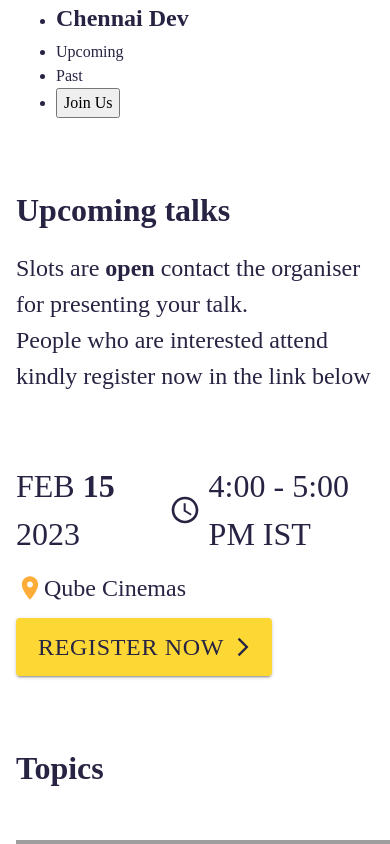
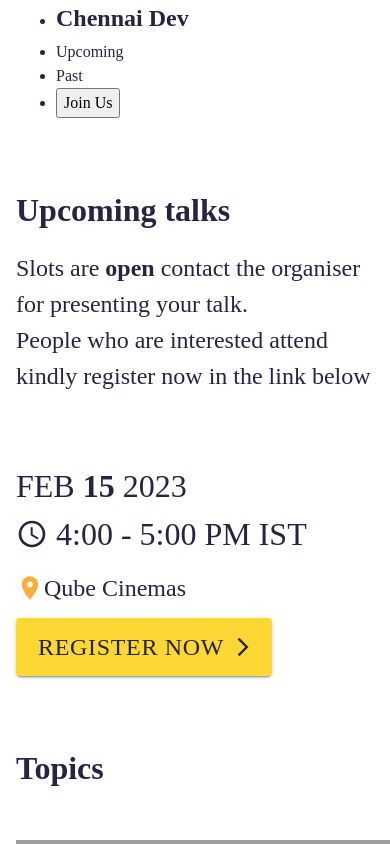
Before and after one commit to ragavkumarv/madras-dev, a Next.js app: page / in a window 390 px wide. Shown: the top 844 px of the page. Built offline with nearby package versions, Linux system fonts and the light colour scheme; grey boxes are pictures that could not be loaded; a web font is replaced by a local one.

Commit message:
a bit responsive

```diff
--- a/src/app/Navigation.tsx
+++ b/src/app/Navigation.tsx
@@ -25,6 +25,7 @@ const NavContainer = styled.nav`
   > ul {
     list-style: none;
     display: flex;
+    flex-wrap: wrap;
     align-items: center;
     gap: 2.5rem;
     padding: 1.5rem 0;
--- a/src/app/PastTalkList.tsx
+++ b/src/app/PastTalkList.tsx
@@ -40,6 +40,10 @@ const PastTalkListContainer = styled.div`
   row-gap: 3rem;
   position: relative;
   margin: 3rem 0px;
+
+  @media (min-width: 1000px) {
+    justify-items: initial;
+  }
 `;
 
 export function PastTalkList({ talkList }: { talkList: Talk[] }) {
--- a/src/app/UpcomingRegistration.tsx
+++ b/src/app/UpcomingRegistration.tsx
@@ -30,10 +30,15 @@ const DateTime = styled.p`
 const MeetupDate = styled.p`
   font-size: 2rem;
 `;
-const DateTimeContainer = styled.p`
+const DateTimeContainer = styled.div`
   display: flex;
-  gap: 2rem;
+  flex-wrap: wrap;
+  /* gap: 1rem; */
   text-transform: uppercase;
+
+  @media (min-width: 500px) {
+    gap: 2rem;
+  }
 `;
 const Place = styled.a`
   font-size: 1.5rem;
--- a/src/app/past-talks.json
+++ b/src/app/past-talks.json
@@ -53,11 +53,6 @@
     "authorId": "iNikhilKumaran",
     "references": [
       {
-        "type": "video",
-        "icon": "youtube",
-        "link": "https://youtu.be/Om07O7zfwOo"
-      },
-      {
         "type": "code",
         "icon": "github",
         "link": "https://github.com/Nikhil-Kumaran/typescript-talk-examples"
```
